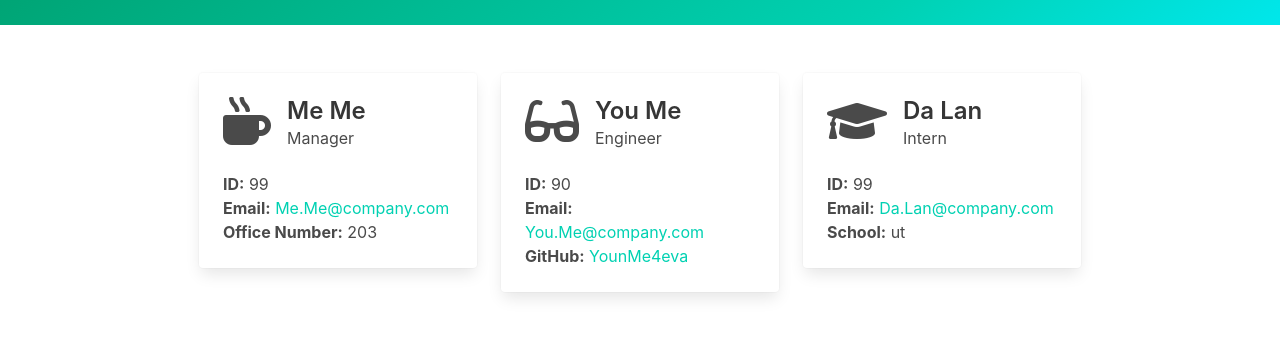
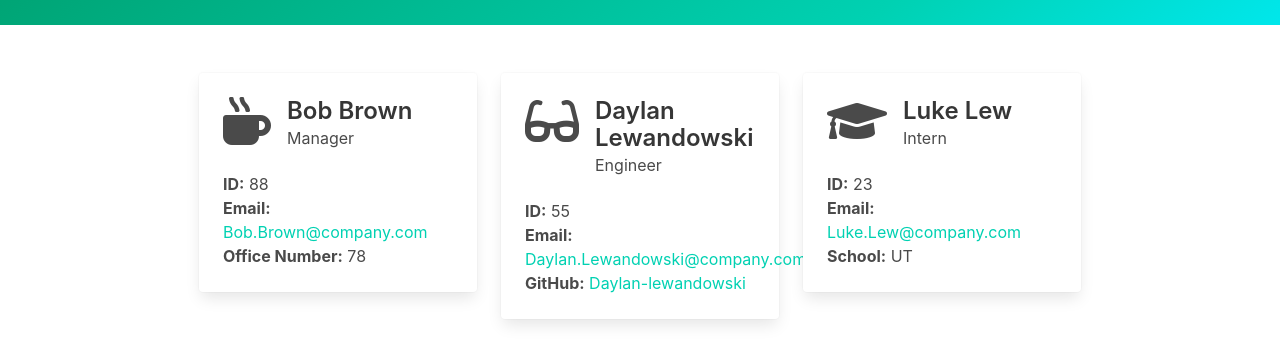
Before and after one commit to Daylan-lewandowski/team-profile-generator, a website: page dist/index.html in a window 1280 px wide. Shown: the part 107-470 px from the top of the page. Drawn offline with nearby package versions, Linux system fonts and the light colour scheme.

```diff
--- a/dist/index.html
+++ b/dist/index.html
@@ -28,14 +28,14 @@
                     <i class="fas fa-mug-hot fa-3x"></i>
                 </div>
                 <div class="media-content">
-                    <p class="title is-4">Me Me</p>
+                    <p class="title is-4">Bob Brown</p>
                     <p class="subtitle is-6">Manager</p>
                 </div>
             </div>
             <div class="content">
-                <p><span class="has-text-weight-bold">ID:</span> 99<br />
-                <span class="has-text-weight-bold">Email:</span> <a href="mailto:Me.Me@company.com" class="has-text-primary">Me.Me@company.com</a><br />
-                <span class="has-text-weight-bold">Office Number:</span> 203</p>
+                <p><span class="has-text-weight-bold">ID:</span> 88<br />
+                <span class="has-text-weight-bold">Email:</span> <a href="mailto:Bob.Brown@company.com" class="has-text-primary">Bob.Brown@company.com</a><br />
+                <span class="has-text-weight-bold">Office Number:</span> 78</p>
             </div>
         </div>
     </div>
@@ -48,14 +48,14 @@
                     <i class="fas fa-glasses fa-3x"></i>
                 </div>
                 <div class="media-content">
-                    <p class="title is-4">You Me</p>
+                    <p class="title is-4">Daylan Lewandowski</p>
                     <p class="subtitle is-6">Engineer</p>
                 </div>
             </div>
             <div class="content">
-                <p><span class="has-text-weight-bold">ID:</span> 90<br />
-                <span class="has-text-weight-bold">Email:</span> <a href="mailto:You.Me@company.com" class="has-text-primary">You.Me@company.com</a><br />
-                <span class="has-text-weight-bold">GitHub:</span> <a href="https://github.com/YounMe4eva" target="_blank" class="has-text-primary">YounMe4eva</a></p>
+                <p><span class="has-text-weight-bold">ID:</span> 55<br />
+                <span class="has-text-weight-bold">Email:</span> <a href="mailto:Daylan.Lewandowski@company.com" class="has-text-primary">Daylan.Lewandowski@company.com</a><br />
+                <span class="has-text-weight-bold">GitHub:</span> <a href="https://github.com/Daylan-lewandowski" target="_blank" class="has-text-primary">Daylan-lewandowski</a></p>
             </div>
         </div>
     </div>
@@ -68,14 +68,14 @@
                     <i class="fas fa-graduation-cap fa-3x"></i>
                 </div>
                 <div class="media-content">
-                    <p class="title is-4">Da Lan</p>
+                    <p class="title is-4">Luke Lew</p>
                     <p class="subtitle is-6">Intern</p>
                 </div>
             </div>
             <div class="content">
-                <p><span class="has-text-weight-bold">ID:</span> 99<br />
-                <span class="has-text-weight-bold">Email:</span> <a href="mailto:Da.Lan@company.com" class="has-text-primary">Da.Lan@company.com</a><br />
-                <span class="has-text-weight-bold">School:</span> ut</p>
+                <p><span class="has-text-weight-bold">ID:</span> 23<br />
+                <span class="has-text-weight-bold">Email:</span> <a href="mailto:Luke.Lew@company.com" class="has-text-primary">Luke.Lew@company.com</a><br />
+                <span class="has-text-weight-bold">School:</span> UT</p>
             </div>
         </div>
     </div>
```
Also changed, not shown: README.MD.
